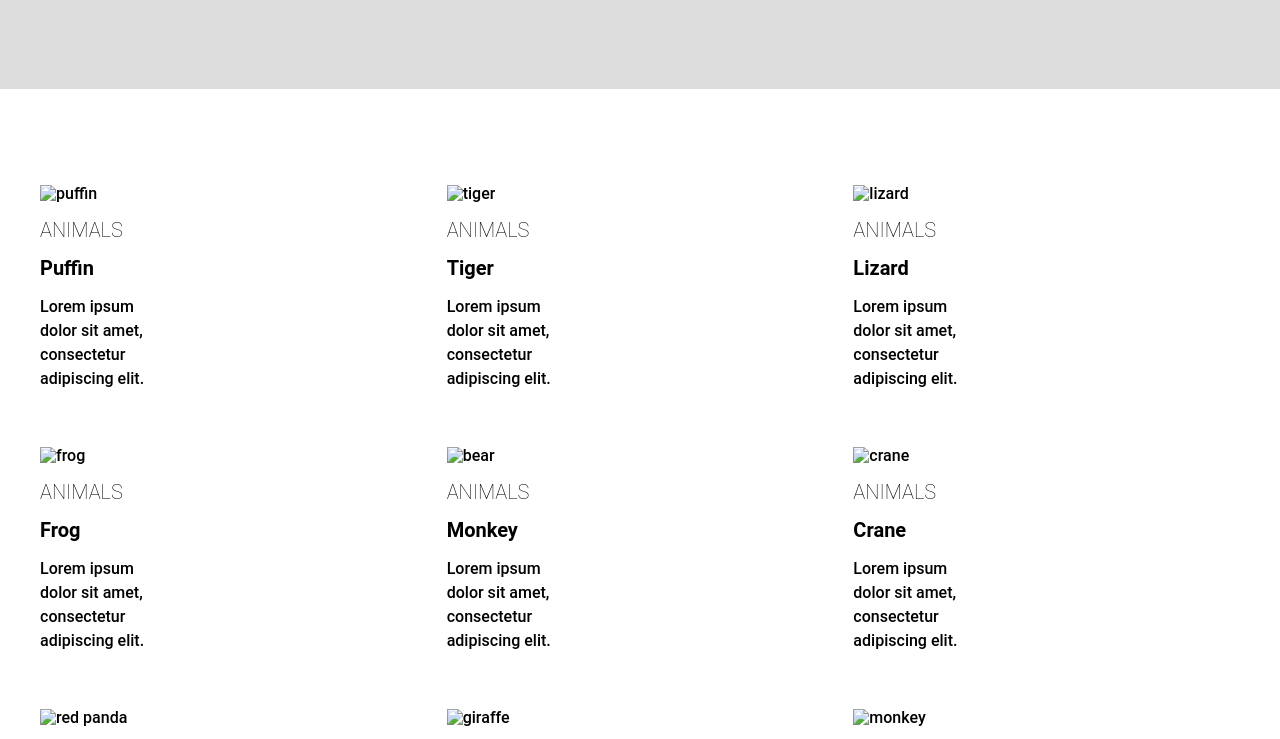
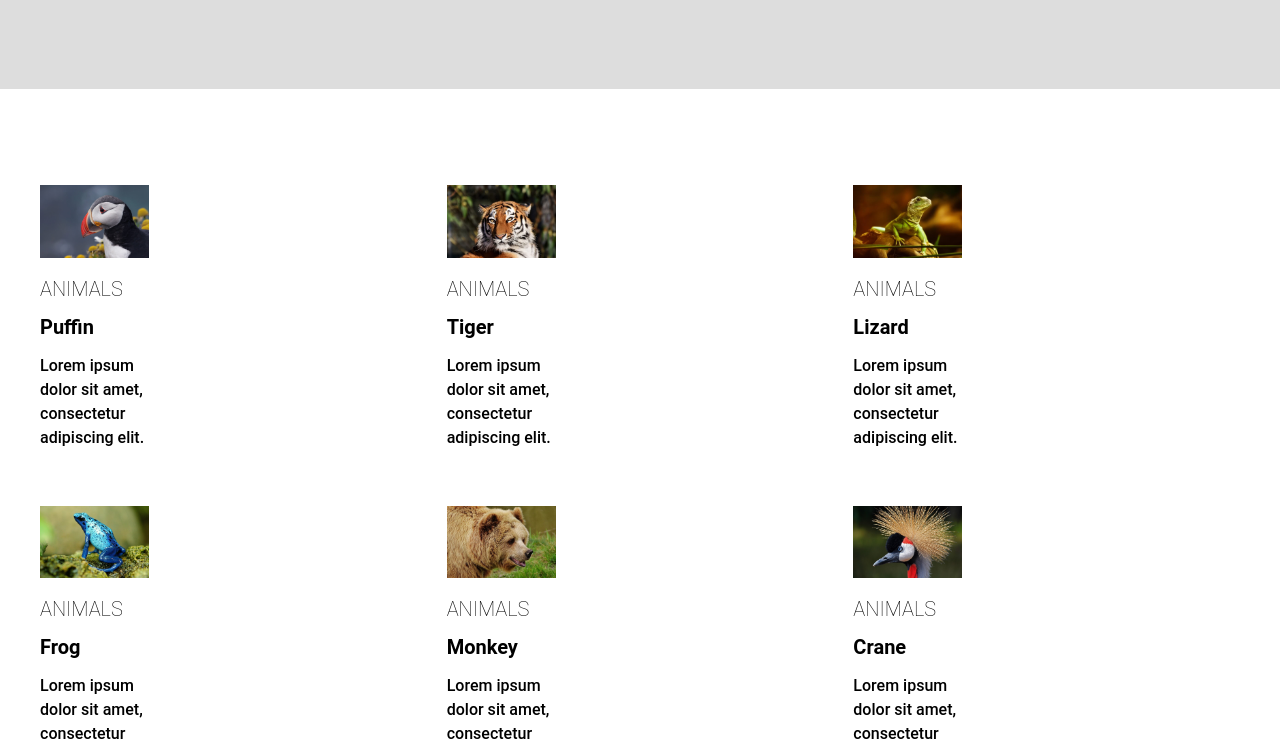
Before and after one commit to RonishRana/assignment1, a plain HTML site: page index.html in a window 1280 px wide. Shown: the part 221-960 px from the top of the page. Drawn offline with Linux system fonts and the light colour scheme.

Commit message:
Update index.html

```diff
--- a/index.html
+++ b/index.html
@@ -18,7 +18,7 @@
   <section class="container">
     <ul class="card-container">
       <li class="card">
-        <img src="assets/puffin.jpg" alt="puffin">
+        <img src="puffin.jpg" alt="puffin">
         <div class="card-content">
           <h3 class="subheader">
             Animals
@@ -32,7 +32,7 @@
         </div>
       </li>
       <li class="card">
-        <img src="assets/tiger.jpg" alt="tiger">
+        <img src="tiger.jpg" alt="tiger">
         <div class="card-content">
           <h3 class="subheader">
             Animals
@@ -46,7 +46,7 @@
         </div>
       </li>
       <li class="card">
-        <img src="assets/lizard.jpg" alt="lizard">
+        <img src="lizard.jpg" alt="lizard">
         <div class="card-content">
           <h3 class="subheader">
             Animals
@@ -60,7 +60,7 @@
         </div>
       </li>
       <li class="card">
-        <img src="assets/frog.jpg" alt="frog">
+        <img src="frog.jpg" alt="frog">
         <div class="card-content">
           <h3 class="subheader">
             Animals
@@ -74,7 +74,7 @@
         </div>
       </li>
       <li class="card">
-        <img src="assets/bear.jpg" alt="bear">
+        <img src="bear.jpg" alt="bear">
         <div class="card-content">
           <h3 class="subheader">
             Animals
@@ -88,7 +88,7 @@
         </div>
       </li>
       <li class="card">
-        <img src="assets/crane.jpg" alt="crane">
+        <img src="crane.jpg" alt="crane">
         <div class="card-content">
           <h3 class="subheader">
             Animals
@@ -102,7 +102,7 @@
         </div>
       </li>
       <li class="card">
-        <img src="assets/panda.jpg" alt="red panda">
+        <img src="panda.jpg" alt="red panda">
         <div class="card-content">
           <h3 class="subheader">
             Animals
@@ -116,7 +116,7 @@
         </div>
       </li>
       <li class="card">
-        <img src="assets/giraffe.jpg" alt="giraffe">
+        <img src="giraffe.jpg" alt="giraffe">
         <div class="card-content">
           <h3 class="subheader">
             Animals
@@ -130,7 +130,7 @@
         </div>
       </li>
       <li class="card">
-        <img src="assets/monkey.jpg" alt="monkey">
+        <img src="monkey.jpg" alt="monkey">
         <div class="card-content">
           <h3 class="subheader">
             Animals
```
